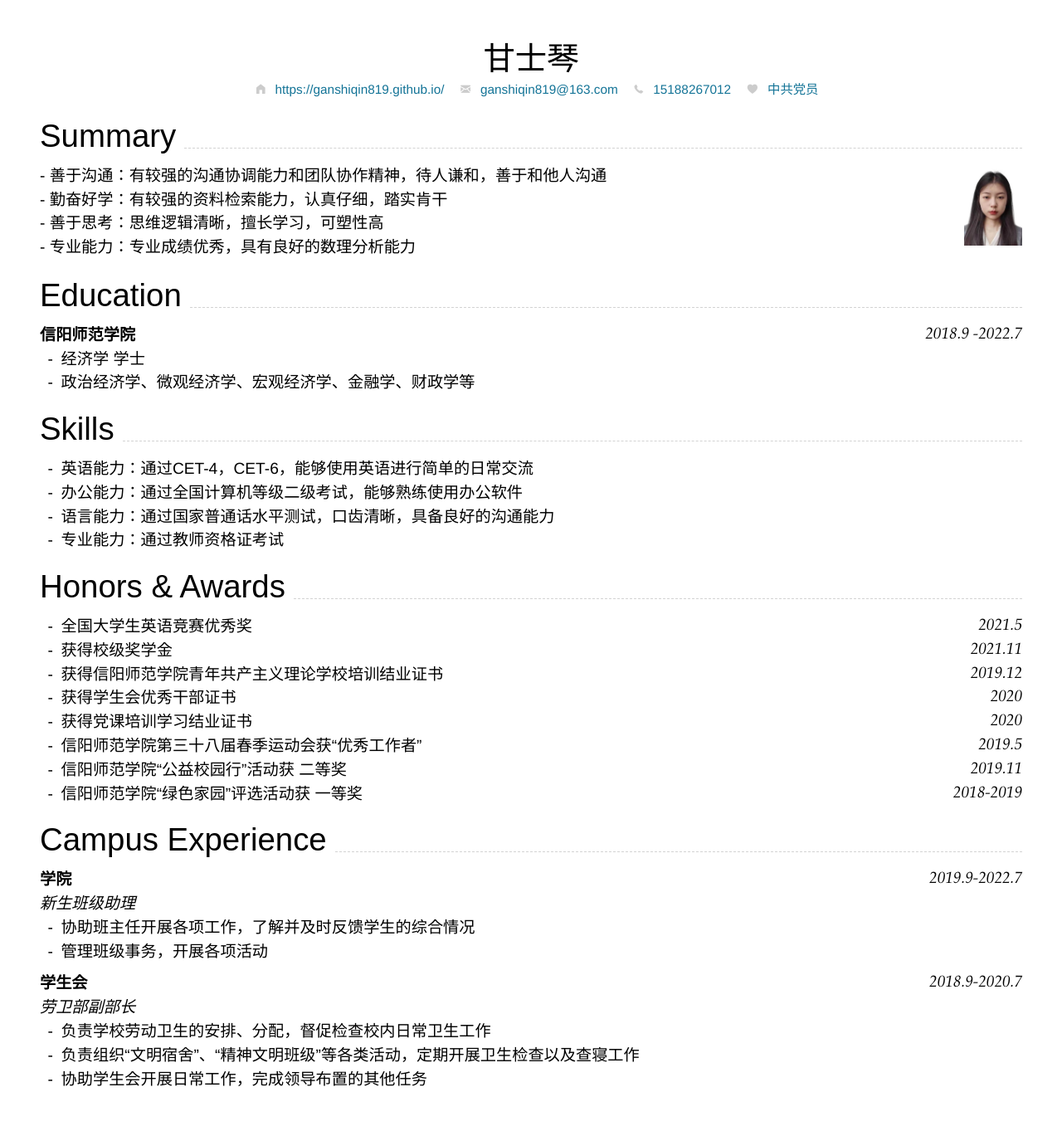
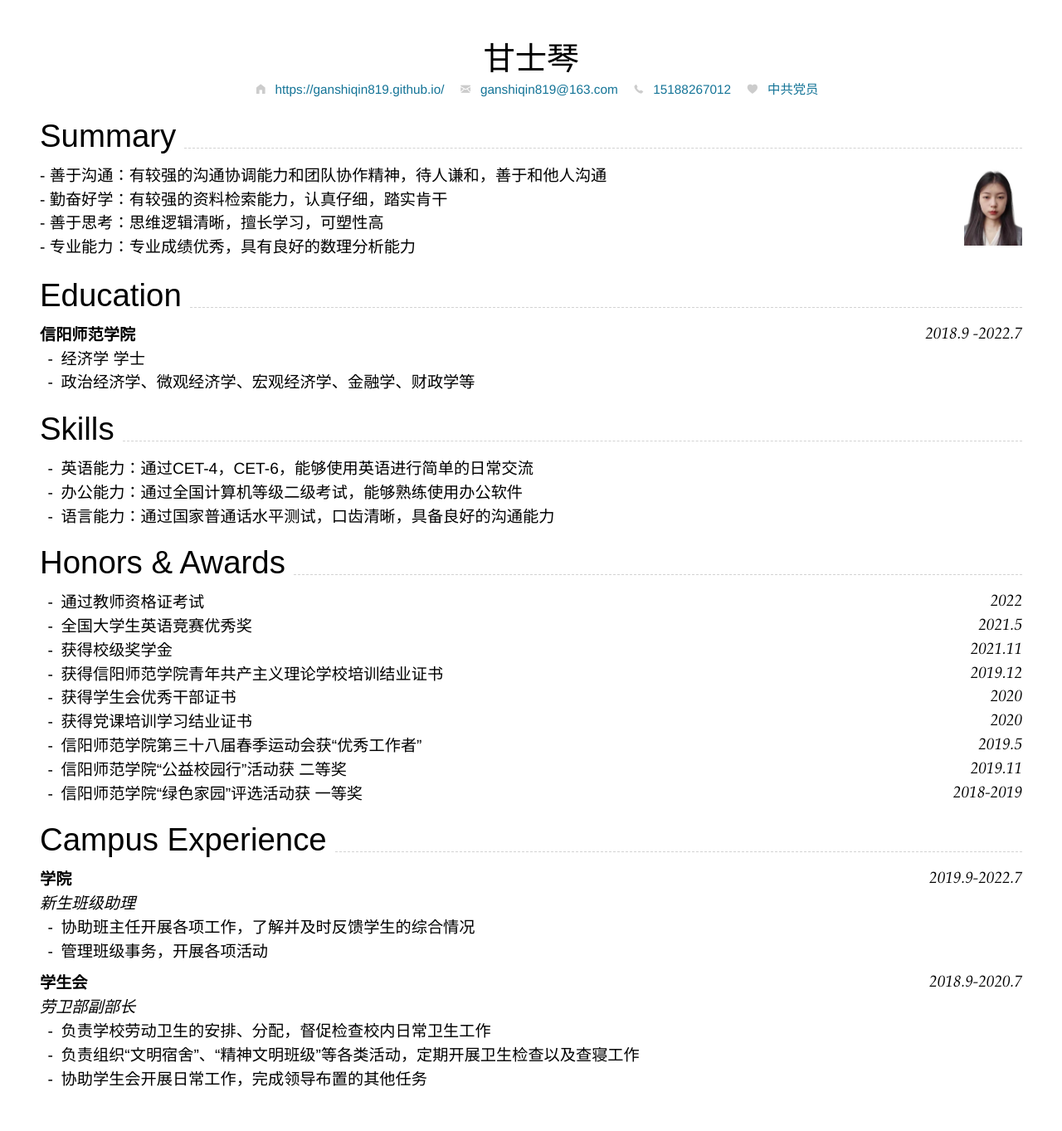
Before and after one commit to ganshiqin819/ganshiqin819.github.io, a Jekyll site: the page built from index.md, in a window 1280 px wide. Shown: the whole page at 83% size. Built offline with Jekyll 4.4.1, drawn with Linux system fonts in a browser that asks for light colours; nearby versions of some CDN libraries.

Commit message:
Update index.md

```diff
--- a/index.md
+++ b/index.md
@@ -55,10 +55,10 @@ Supported arguments:
 - 英语能力：通过CET-4，CET-6，能够使用英语进行简单的日常交流
 - 办公能力：通过全国计算机等级二级考试，能够熟练使用办公软件
 - 语言能力：通过国家普通话水平测试，口齿清晰，具备良好的沟通能力
-- 专业能力：通过教师资格证考试
+
 
 ## Honors & Awards
-
+- 通过教师资格证考试 `2022`
 - 全国大学生英语竞赛优秀奖 `2021.5`
 - 获得校级奖学金 `2021.11`
 - 获得信阳师范学院青年共产主义理论学校培训结业证书 `2019.12`
```
